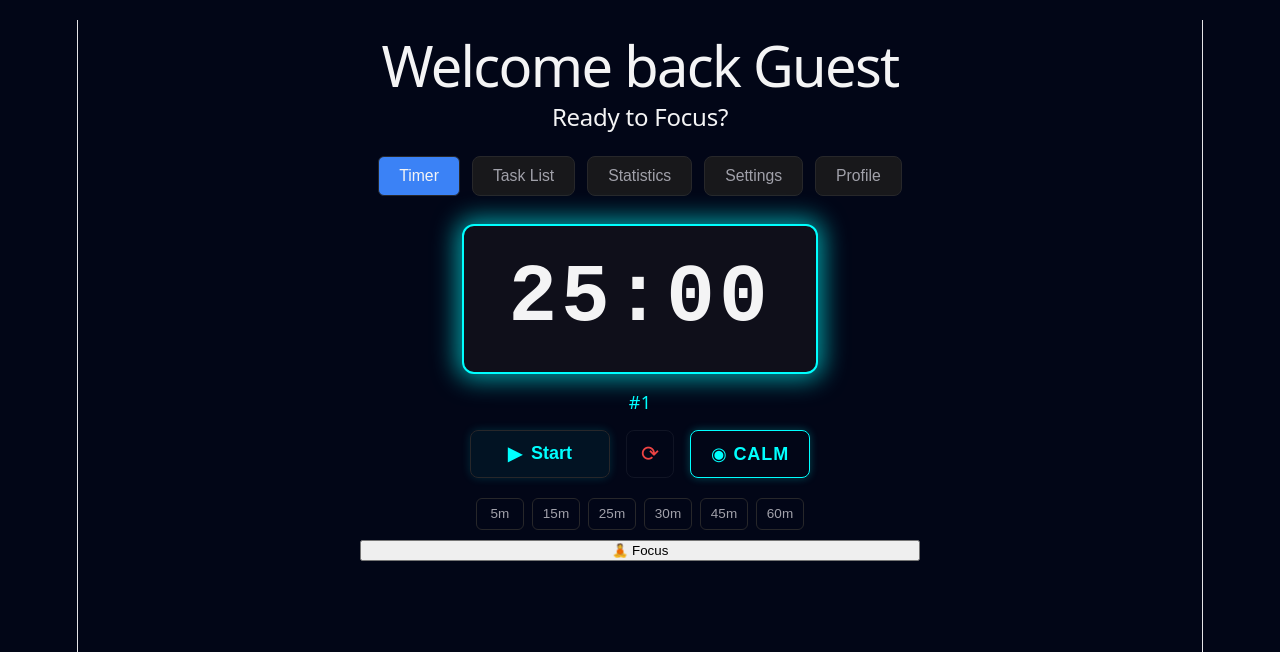
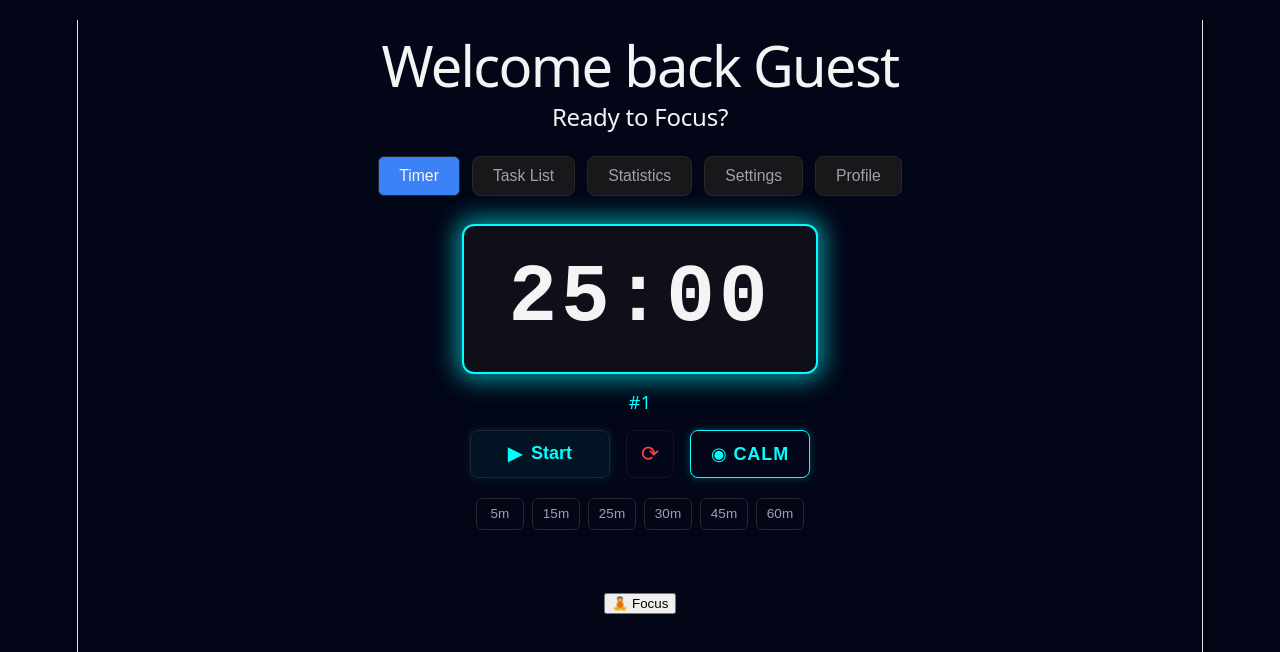
Before and after one commit to FinchDefense/flowstate-app, a React (Vite) app: page / in a window 1280 px wide. Shown: the top 652 px of the page. Built offline with nearby package versions, Linux system fonts and the light colour scheme.

Commit message:
Move the FocusMode up into the App component; kind of like moving the state up

```diff
--- a/src/App.tsx
+++ b/src/App.tsx
@@ -1,4 +1,6 @@
-import { useEffect, useState } from "react";
+import { useState } from "react";
+import { FocusMode } from "./components/Timer/FocusMode.tsx";
+import { useTimer } from "./components/Timer/useTimer.ts";
 import { Timer } from "./components/Timer/Timer.tsx";
 import { TaskList } from "./components/TaskList/TaskList.tsx";
 import { Settings } from "./components/Settings";
@@ -10,15 +12,26 @@ import "./index.css";
 
 export function App() {
   const [activeTab, setActiveTab] = useState<"timer" | "taskList" | "statistics" | "settings" | "profile">("timer");
+  const [inFocusMode, setInFocusMode] = useState<boolean>(false);
   const [displayName, setDisplayName] = useState<string>(() => {
     const currentName = localStorage.getItem("flowstate_userName");
     return currentName ? currentName : "";
   });
 
-  const [inputName, setInputName] = useState<string>("");
-  useEffect(() => {
-    setInputName(displayName);
-  }, [displayName]);
+  const [inputName, setInputName] = useState<string>(() => {
+    const currentName = localStorage.getItem("flowstate_userName");
+    return currentName ? currentName : "";
+  });
+
+  const timer = useTimer();
+  if (inFocusMode) {
+      return <FocusMode
+        time={timer.time}
+        formatTime={timer.formatTime}
+        numPomos={timer.numPomos}
+        setInFocusMode={setInFocusMode}
+       />
+    }
 
   const handleInputChange = (event: React.ChangeEvent<HTMLInputElement>) => {
     setInputName(event.target.value);
@@ -80,6 +93,9 @@ export function App() {
         {activeTab === "settings" && <Settings />}
         {activeTab === "profile" && <Profile inputName={inputName} handleInputChange={handleInputChange} handleDisplayChange={handleDisplayChange} />}
       </div>
+      <button onClick={() => setInFocusMode(true)}>
+        🧘 Focus
+      </button>
     </div>
   );
 }
--- a/src/components/Timer/FocusMode.css
+++ b/src/components/Timer/FocusMode.css
@@ -0,0 +1,12 @@
+.Focus-Mode-container {
+  position: fixed;
+  inset: 0;
+  z-index: 9999;
+  background: radial-gradient(circle at center, #0f172a 0%, #020617 100%);
+  display: flex;
+  flex-direction: column;
+  justify-content: center;
+  align-items: center;
+  gap: 32px;
+  padding: 60px;
+}
--- a/src/components/Timer/Timer.tsx
+++ b/src/components/Timer/Timer.tsx
@@ -1,4 +1,3 @@
-import { useState } from "react";
 import { useTimer } from "./useTimer";
 import "./Timer.css";
 import { TimerDisplay } from "./TimerDisplay";
@@ -6,20 +5,9 @@ import { TimerPresets } from "./TimerPresets";
 import { PomodoroCounter } from "./PomodoroCounter";
 import { MoodToggle } from "./MoodToggle";
 import { PrimaryControls } from "./PrimaryControls";
-import { FocusMode } from "./FocusMode"
 
 export function Timer() {
   const timer = useTimer();
-  const [inFocusMode, setInFocusMode] = useState<boolean>(false);
-
-  if (inFocusMode) {
-    return <FocusMode
-      time={timer.time}
-      formatTime={timer.formatTime}
-      numPomos={timer.numPomos}
-      setInFocusMode={setInFocusMode}
-     />
-  }
 
   return (
     <div className="timer-container">
@@ -50,10 +38,6 @@ export function Timer() {
       </div>
 
       <TimerPresets presetTime={timer.presetTime} />
-
-      <button onClick={() => setInFocusMode(true)}>
-        🧘 Focus
-      </button>
     </div>
   );
 }
```
